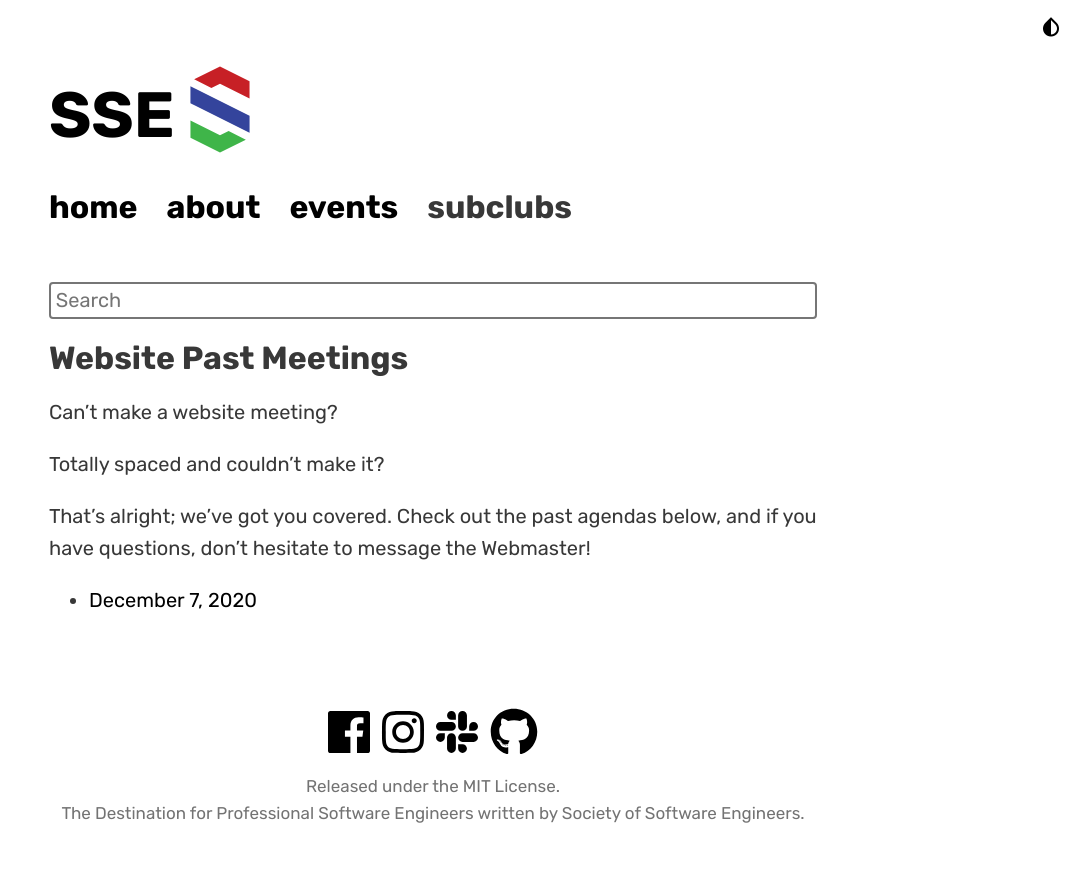
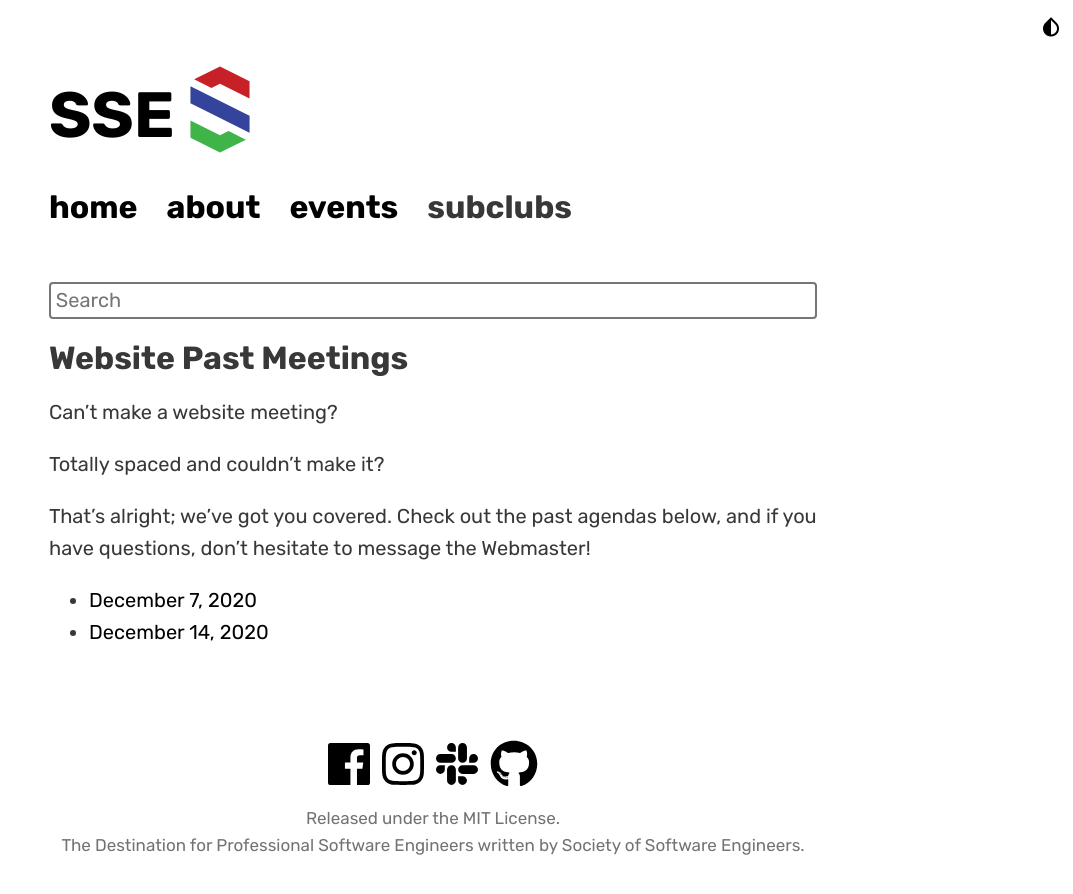
Before and after one commit to msoe-sse/msoe-sse.github.io, a Jekyll site: the page built from _events/pastMeetings.md, in a window 1280 px wide. Shown: the top 894 px of the page, without its empty margins (207-1280 px from the left). Built offline with Jekyll 4.4.1, drawn with Linux system fonts in a browser that asks for light colours; nearby versions of some CDN libraries; some web fonts are replaced.

Commit message:
Update pastMeetings.yml

```diff
--- a/_data/pastMeetings.yml
+++ b/_data/pastMeetings.yml
@@ -1,2 +1,5 @@
 - date: December 7, 2020
   link: https://docs.google.com/document/d/12ZJ96IkE4hKVtaG3KNm6I7MP0eHz_Mci3VjWvv6ulL8/edit?usp=sharing
+
+- date: December 14, 2020
+  link: https://docs.google.com/document/d/1JwJDlKQdBvnTBOhVVddQjP9vj0OqkEoht2XyJBpl0VM/edit?usp=sharing
```
